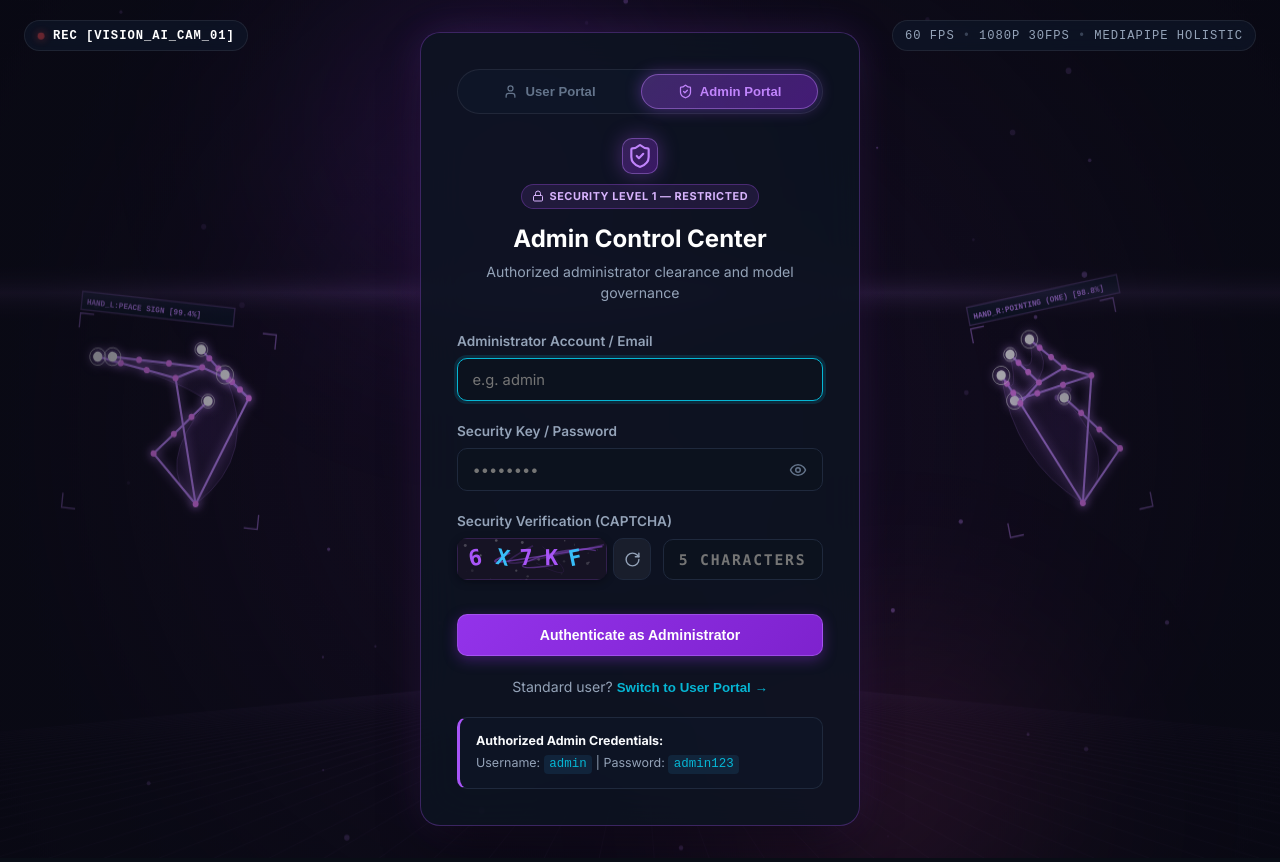
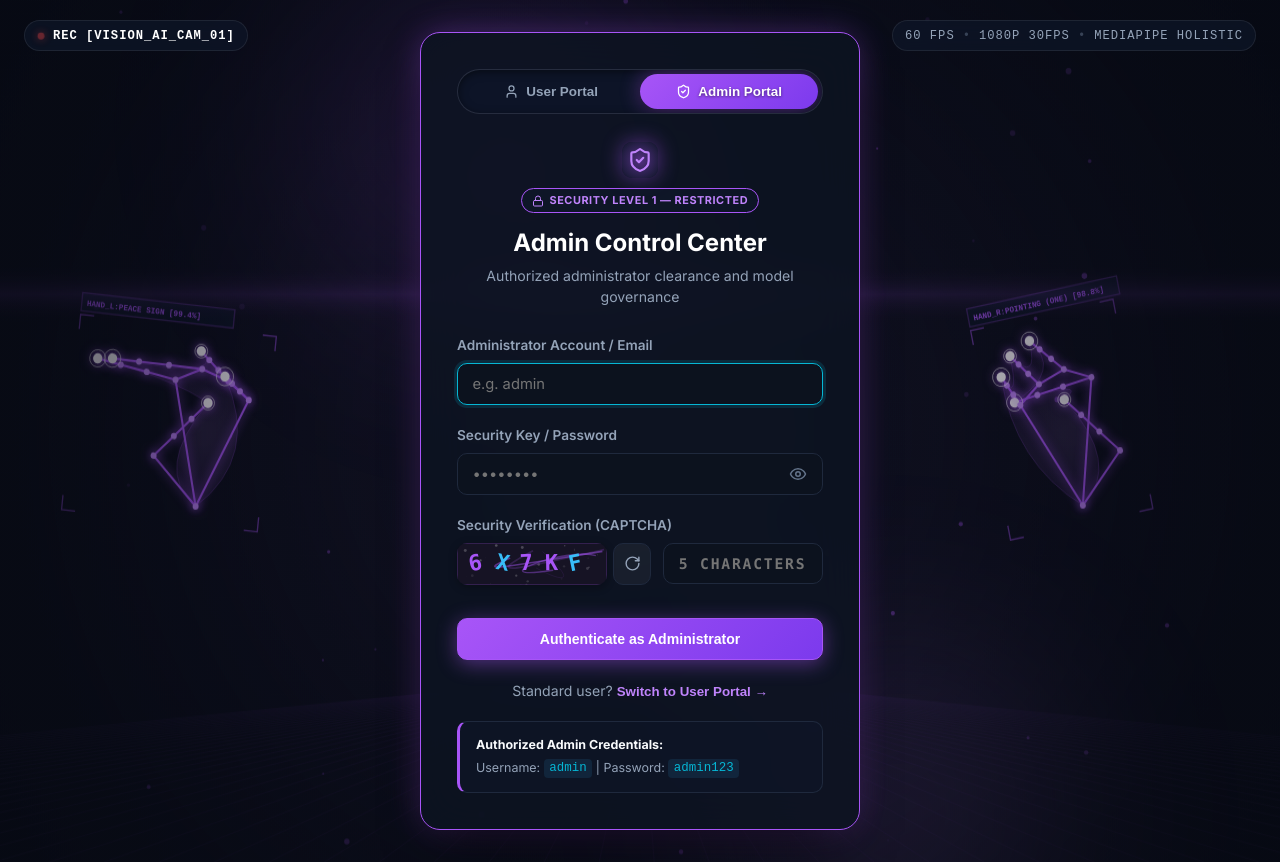
Before and after one commit to VTU27511/GestureAI, a React (Vite) app in the folder frontend/: page /admin/login in a window 1280 px wide. Built offline with nearby package versions, Linux system fonts and the light colour scheme.

Commit message:
Implement smooth physical sliding glider bar with dynamic multi-color cycling on every swap

```diff
--- a/frontend/src/components/MotionBackground.tsx
+++ b/frontend/src/components/MotionBackground.tsx
@@ -2,9 +2,24 @@ import React, { useEffect, useRef } from 'react';
 
 interface MotionBackgroundProps {
   variant?: 'user' | 'admin';
+  customColor?: string;
+  customSecondary?: string;
 }
 
-export const MotionBackground: React.FC<MotionBackgroundProps> = ({ variant = 'user' }) => {
+function hexToRgb(hex: string): string {
+  const clean = hex.replace('#', '');
+  const bigint = parseInt(clean, 16);
+  const r = (bigint >> 16) & 255;
+  const g = (bigint >> 8) & 255;
+  const b = bigint & 255;
+  return `${r}, ${g}, ${b}`;
+}
+
+export const MotionBackground: React.FC<MotionBackgroundProps> = ({
+  variant = 'user',
+  customColor,
+  customSecondary,
+}) => {
   const canvasRef = useRef<HTMLCanvasElement | null>(null);
 
   useEffect(() => {
@@ -25,10 +40,10 @@ export const MotionBackground: React.FC<MotionBackgroundProps> = ({ variant = 'u
     window.addEventListener('resize', handleResize);
 
     const isCyan = variant === 'user';
-    const primaryColor = isCyan ? '#38bdf8' : '#c084fc';
-    const secondaryColor = isCyan ? '#818cf8' : '#e879f9';
-    const primaryRGB = isCyan ? '56, 189, 248' : '192, 132, 252';
-    const accentRGB = isCyan ? '14, 165, 233' : '168, 85, 247';
+    const primaryColor = customColor || (isCyan ? '#38bdf8' : '#c084fc');
+    const secondaryColor = customSecondary || (isCyan ? '#818cf8' : '#e879f9');
+    const primaryRGB = hexToRgb(primaryColor);
+    const accentRGB = hexToRgb(secondaryColor);
 
     // Gestures configuration: [thumb, index, middle, ring, pinky] (0 = curled, 1 = extended)
     const gestureLibrary = [
@@ -47,9 +62,7 @@ export const MotionBackground: React.FC<MotionBackgroundProps> = ({ variant = 'u
 
     let hand1TargetIdx = 0;
     let hand2TargetIdx = 1;
-
     let gestureTimer = 0;
-
     let time = 0;
 
     // Ambient floating particles
@@ -79,8 +92,6 @@ export const MotionBackground: React.FC<MotionBackgroundProps> = ({ variant = 'u
       ctx.scale(scale, scale);
 
       const mirror = isLeft ? -1 : 1;
-
-      // 21 Landmarks Coordinate Array
       const pts: [number, number][] = [];
 
       // Wrist
@@ -136,7 +147,7 @@ export const MotionBackground: React.FC<MotionBackgroundProps> = ({ variant = 'u
       ctx.closePath();
 
       const palmGrad = ctx.createRadialGradient(0, 30, 10, 0, 30, 140);
-      palmGrad.addColorStop(0, `rgba(${accentRGB}, 0.15)`);
+      palmGrad.addColorStop(0, `rgba(${accentRGB}, 0.16)`);
       palmGrad.addColorStop(0.7, `rgba(${primaryRGB}, 0.06)`);
       palmGrad.addColorStop(1, 'rgba(0, 0, 0, 0)');
       ctx.fillStyle = palmGrad;
@@ -183,7 +194,6 @@ export const MotionBackground: React.FC<MotionBackgroundProps> = ({ variant = 'u
         ctx.fill();
 
         if (isFingertip) {
-          // Fingertip radar beacon ring
           ctx.beginPath();
           ctx.arc(px, py, radius + 3.5 + Math.sin(time * 3 + i) * 1.5, 0, Math.PI * 2);
           ctx.strokeStyle = `rgba(255, 255, 255, 0.6)`;
@@ -200,29 +210,25 @@ export const MotionBackground: React.FC<MotionBackgroundProps> = ({ variant = 'u
       const minY = Math.min(...pts.map((p) => p[1])) - 25;
       const maxY = Math.max(...pts.map((p) => p[1])) + 20;
 
-      // Corner brackets
       const bLen = 16;
       ctx.strokeStyle = `rgba(${primaryRGB}, 0.55)`;
       ctx.lineWidth = 1.6;
 
-      // Top-Left
+      // Corners
       ctx.beginPath();
       ctx.moveTo(minX, minY + bLen); ctx.lineTo(minX, minY); ctx.lineTo(minX + bLen, minY);
       ctx.stroke();
-      // Top-Right
       ctx.beginPath();
       ctx.moveTo(maxX - bLen, minY); ctx.lineTo(maxX, minY); ctx.lineTo(maxX, minY + bLen);
       ctx.stroke();
-      // Bottom-Left
       ctx.beginPath();
       ctx.moveTo(minX, maxY - bLen); ctx.lineTo(minX, maxY); ctx.lineTo(minX + bLen, maxY);
       ctx.stroke();
-      // Bottom-Right
       ctx.beginPath();
       ctx.moveTo(maxX - bLen, maxY); ctx.lineTo(maxX, maxY); ctx.lineTo(maxX, maxY - bLen);
       ctx.stroke();
 
-      // Hand Detection HUD Label
+      // Label
       ctx.fillStyle = `rgba(15, 23, 42, 0.85)`;
       ctx.fillRect(minX, minY - 24, 180, 20);
       ctx.strokeStyle = `rgba(${primaryRGB}, 0.3)`;
@@ -257,7 +263,7 @@ export const MotionBackground: React.FC<MotionBackgroundProps> = ({ variant = 'u
       ctx.clearRect(0, 0, width, height);
 
       // Deep dark cyber background
-      ctx.fillStyle = isCyan ? '#070d19' : '#0b0714';
+      ctx.fillStyle = '#060b14';
       ctx.fillRect(0, 0, width, height);
 
       // Ambient radial lighting
@@ -272,7 +278,7 @@ export const MotionBackground: React.FC<MotionBackgroundProps> = ({ variant = 'u
       ctx.fillRect(0, 0, width, height);
 
       // 3D Perspective Grid at Bottom
-      ctx.strokeStyle = `rgba(${primaryRGB}, 0.05)`;
+      ctx.strokeStyle = `rgba(${primaryRGB}, 0.06)`;
       ctx.lineWidth = 1;
       const horizonY = height * 0.78;
 
@@ -352,7 +358,7 @@ export const MotionBackground: React.FC<MotionBackgroundProps> = ({ variant = 'u
       window.removeEventListener('resize', handleResize);
       cancelAnimationFrame(animationFrameId);
     };
-  }, [variant]);
+  }, [variant, customColor, customSecondary]);
 
   return (
     <div className="motion-bg-container">
@@ -374,9 +380,19 @@ export const MotionBackground: React.FC<MotionBackgroundProps> = ({ variant = 'u
         </div>
       </div>
 
-      {/* Ambient Glowing Corner Orbs */}
-      <div className={`motion-orb orb-1 ${variant === 'admin' ? 'orb-admin' : ''}`} />
-      <div className={`motion-orb orb-2 ${variant === 'admin' ? 'orb-admin' : ''}`} />
+      {/* Ambient Glowing Corner Orbs with Dynamic Colors */}
+      <div
+        className="motion-orb orb-1"
+        style={{
+          background: `radial-gradient(circle, ${customColor || (variant === 'admin' ? '#9333ea' : '#0ea5e9')}, transparent 70%)`,
+        }}
+      />
+      <div
+        className="motion-orb orb-2"
+        style={{
+          background: `radial-gradient(circle, ${customSecondary || (variant === 'admin' ? '#ec4899' : '#6366f1')}, transparent 70%)`,
+        }}
+      />
 
       {/* Subtle Central Vignette so centered card pops cleanly */}
       <div className="motion-bg-overlay" />
--- a/frontend/src/pages/auth/LoginPage.tsx
+++ b/frontend/src/pages/auth/LoginPage.tsx
@@ -9,6 +9,82 @@ interface LoginPageProps {
   initialMode?: 'user' | 'admin';
 }
 
+export interface ColorTheme {
+  name: string;
+  primary: string;
+  secondary: string;
+  glow: string;
+  gradient: string;
+  textAccent: string;
+}
+
+export const DYNAMIC_THEMES: ColorTheme[] = [
+  {
+    name: 'Electric Cyan',
+    primary: '#06b6d4',
+    secondary: '#38bdf8',
+    glow: 'rgba(6, 182, 212, 0.45)',
+    gradient: 'linear-gradient(135deg, #06b6d4, #0284c7)',
+    textAccent: '#38bdf8',
+  },
+  {
+    name: 'Neon Purple',
+    primary: '#a855f7',
+    secondary: '#c084fc',
+    glow: 'rgba(168, 85, 247, 0.45)',
+    gradient: 'linear-gradient(135deg, #a855f7, #7c3aed)',
+    textAccent: '#c084fc',
+  },
+  {
+    name: 'Cyber Emerald',
+    primary: '#10b981',
+    secondary: '#34d399',
+    glow: 'rgba(16, 185, 129, 0.45)',
+    gradient: 'linear-gradient(135deg, #10b981, #059669)',
+    textAccent: '#34d399',
+  },
+  {
+    name: 'Cyberpunk Pink',
+    primary: '#f43f5e',
+    secondary: '#fb7185',
+    glow: 'rgba(244, 63, 94, 0.45)',
+    gradient: 'linear-gradient(135deg, #f43f5e, #e11d48)',
+    textAccent: '#fb7185',
+  },
+  {
+    name: 'Solar Amber',
+    primary: '#f59e0b',
+    secondary: '#fbbf24',
+    glow: 'rgba(245, 158, 11, 0.45)',
+    gradient: 'linear-gradient(135deg, #f59e0b, #d97706)',
+    textAccent: '#fbbf24',
+  },
+  {
+    name: 'Electric Violet',
+    primary: '#8b5cf6',
+    secondary: '#a78bfa',
+    glow: 'rgba(139, 92, 246, 0.45)',
+    gradient: 'linear-gradient(135deg, #8b5cf6, #6d28d9)',
+    textAccent: '#a78bfa',
+  },
+  {
+    name: 'Hyper Teal',
+    primary: '#14b8a6',
+    secondary: '#2dd4bf',
+    glow: 'rgba(20, 184, 166, 0.45)',
+    gradient: 'linear-gradient(135deg, #14b8a6, #0d9488)',
+    textAccent: '#2dd4bf',
+  },
+  {
+    name: 'Neon Magenta',
+    primary: '#ec4899',
+    secondary: '#f472b6',
+    glow: 'rgba(236, 72, 153, 0.45)',
+    gradient: 'linear-gradient(135deg, #ec4899, #db2777)',
+    textAccent: '#f472b6',
+  },
+];
+
 export const LoginPage: React.FC<LoginPageProps> = ({ initialMode }) => {
   const location = useLocation();
   const navigate = useNavigate();
@@ -19,6 +95,9 @@ export const LoginPage: React.FC<LoginPageProps> = ({ initialMode }) => {
     if (initialMode) return initialMode;
     return location.pathname.includes('admin') ? 'admin' : 'user';
   });
+
+  // Dynamic Theme Index that changes on every single swap!
+  const [themeIndex, setThemeIndex] = useState(() => (initialMode === 'admin' ? 1 : 0));
 
   const [username, setUsername] = useState('');
   const [password, setPassword] = useState('');
@@ -38,12 +117,15 @@ export const LoginPage: React.FC<LoginPageProps> = ({ initialMode }) => {
   }, [location.pathname]);
 
   const isAdmin = portalMode === 'admin';
+  const currentTheme = DYNAMIC_THEMES[themeIndex];
 
   const handleSwap = (targetMode: 'user' | 'admin') => {
     if (portalMode === targetMode) return;
     setError(null);
     setCaptchaInput('');
     setPortalMode(targetMode);
+    // Cycle to a brand-new vibrant cyber color every single time!
+    setThemeIndex((prev) => (prev + 1) % DYNAMIC_THEMES.length);
     window.history.replaceState(null, '', targetMode === 'admin' ? '/admin/login' : '/login');
   };
 
@@ -100,17 +182,37 @@ export const LoginPage: React.FC<LoginPageProps> = ({ initialMode }) => {
 
   return (
     <div className="auth-wrapper">
-      {/* Dynamic Background Particle & Wave Field */}
-      <MotionBackground variant={portalMode} />
+      {/* Real-time Human Hand Gesture Motion Capture with Dynamic Color Sync */}
+      <MotionBackground
+        variant={portalMode}
+        customColor={currentTheme.primary}
+        customSecondary={currentTheme.secondary}
+      />
 
       {/* Centered Glassmorphic Authentication Card */}
-      <div className={`auth-card ${isAdmin ? 'admin-auth-card' : ''}`}>
+      <div
+        className="auth-card"
+        style={{
+          borderColor: currentTheme.primary,
+          boxShadow: `0 20px 50px -15px rgba(0, 0, 0, 0.85), 0 0 35px -5px ${currentTheme.glow}`,
+          transition: 'all 0.5s cubic-bezier(0.4, 0, 0.2, 1)',
+        }}
+      >
+        {/* Top Smooth Sliding Pill Switcher Bar */}
+        <div className="portal-pill-switcher">
+          {/* Physical Sliding Glider Thumb */}
+          <div
+            className="pill-slider-thumb"
+            style={{
+              transform: isAdmin ? 'translateX(100%)' : 'translateX(0%)',
+              background: currentTheme.gradient,
+              boxShadow: `0 0 20px ${currentTheme.glow}, 0 2px 10px rgba(0,0,0,0.5)`,
+            }}
+          />
 
-        {/* Top Smooth Pill Switcher */}
-        <div className="portal-pill-switcher">
           <button
             type="button"
-            className={`pill-option ${!isAdmin ? 'active pill-user' : ''}`}
+            className={`pill-option ${!isAdmin ? 'active' : ''}`}
             onClick={() => handleSwap('user')}
           >
             <UserIcon size={15} />
@@ -119,7 +221,7 @@ export const LoginPage: React.FC<LoginPageProps> = ({ initialMode }) => {
 
           <button
             type="button"
-            className={`pill-option ${isAdmin ? 'active pill-admin' : ''}`}
+            className={`pill-option ${isAdmin ? 'active' : ''}`}
             onClick={() => handleSwap('admin')}
           >
             <ShieldCheck size={15} />
@@ -130,14 +232,28 @@ export const LoginPage: React.FC<LoginPageProps> = ({ initialMode }) => {
         {/* Dynamic Header */}
         <div className="auth-header">
           <div
-            className={`brand-icon ${isAdmin ? 'admin-brand-icon' : ''}`}
-            style={{ margin: '0 auto', transition: 'all 0.35s ease' }}
+            className="brand-icon"
+            style={{
+              margin: '0 auto',
+              background: `radial-gradient(circle, ${currentTheme.glow} 0%, rgba(15, 23, 42, 0.7) 100%)`,
+              borderColor: currentTheme.primary,
+              color: currentTheme.textAccent,
+              boxShadow: `0 0 20px ${currentTheme.glow}`,
+              transition: 'all 0.5s cubic-bezier(0.4, 0, 0.2, 1)',
+            }}
           >
             {isAdmin ? <ShieldCheck size={26} /> : <HandMetal size={24} />}
           </div>
 
           {isAdmin && (
-            <div className="admin-clearance-badge">
+            <div
+              className="admin-clearance-badge"
+              style={{
+                borderColor: currentTheme.primary,
+                color: currentTheme.textAccent,
+                background: `rgba(15, 23, 42, 0.7)`,
+              }}
+            >
               <Lock size={12} />
               <span>SECURITY LEVEL 1 — RESTRICTED</span>
             </div>
@@ -219,8 +335,18 @@ export const LoginPage: React.FC<LoginPageProps> = ({ initialMode }) => {
 
           <button
             type="submit"
-            className={`btn ${isAdmin ? 'btn-admin' : 'btn-primary'}`}
-            style={{ width: '100%', marginTop: '0.85rem', padding: '0.75rem' }}
+            className="btn"
+            style={{
+              width: '100%',
+              marginTop: '0.85rem',
+              padding: '0.75rem',
+              background: currentTheme.gradient,
+              borderColor: currentTheme.primary,
+              boxShadow: `0 4px 20px ${currentTheme.glow}`,
+              color: '#ffffff',
+              fontWeight: 700,
+              transition: 'all 0.4s ease',
+            }}
             disabled={loading}
           >
             {loading
@@ -236,7 +362,14 @@ export const LoginPage: React.FC<LoginPageProps> = ({ initialMode }) => {
               <button
                 type="button"
                 onClick={() => handleSwap('user')}
-                style={{ background: 'none', border: 'none', color: 'var(--accent-cyan)', fontWeight: 600, cursor: 'pointer', padding: 0 }}
+                style={{
+                  background: 'none',
+                  border: 'none',
+                  color: currentTheme.textAccent,
+                  fontWeight: 600,
+                  cursor: 'pointer',
+                  padding: 0,
+                }}
               >
                 Switch to User Portal →
               </button>
@@ -244,7 +377,10 @@ export const LoginPage: React.FC<LoginPageProps> = ({ initialMode }) => {
           ) : (
             <>
               Don't have an account?{' '}
-              <Link to="/register" style={{ fontWeight: 600, color: 'var(--accent-cyan)' }}>
+              <Link
+                to="/register"
+                style={{ fontWeight: 600, color: currentTheme.textAccent }}
+              >
                 Create one now
               </Link>
             </>
--- a/frontend/src/styles/index.css
+++ b/frontend/src/styles/index.css
@@ -1386,16 +1386,31 @@ a:hover {
   max-width: 400px;
 }
 
-/* Sliding Pill Switcher */
+/* Smooth Sliding Pill Switcher Bar */
 .portal-pill-switcher {
   display: flex;
   position: relative;
-  background: rgba(15, 23, 42, 0.75);
-  border: 1px solid rgba(255, 255, 255, 0.08);
+  background: rgba(15, 23, 42, 0.82);
+  border: 1px solid rgba(255, 255, 255, 0.1);
   border-radius: 9999px;
   padding: 4px;
-  margin-bottom: 1.5rem;
-  gap: 4px;
+  margin-bottom: 1.75rem;
+  overflow: hidden;
+  box-shadow: inset 0 2px 8px rgba(0, 0, 0, 0.5);
+}
+
+.pill-slider-thumb {
+  position: absolute;
+  top: 4px;
+  left: 4px;
+  width: calc(50% - 4px);
+  height: calc(100% - 8px);
+  border-radius: 9999px;
+  z-index: 1;
+  transition: transform 0.42s cubic-bezier(0.34, 1.25, 0.64, 1),
+              background 0.5s cubic-bezier(0.4, 0, 0.2, 1),
+              box-shadow 0.5s cubic-bezier(0.4, 0, 0.2, 1);
+  will-change: transform;
 }
 
 .pill-option {
@@ -1404,33 +1419,27 @@ a:hover {
   align-items: center;
   justify-content: center;
   gap: 0.45rem;
-  padding: 0.55rem 0.85rem;
-  font-size: 0.82rem;
-  font-weight: 600;
+  padding: 0.62rem 0.85rem;
+  font-size: 0.84rem;
+  font-weight: 700;
   border-radius: 9999px;
-  color: var(--text-muted);
+  color: #94a3b8;
   border: none;
   background: transparent;
   cursor: pointer;
-  transition: all 0.35s ease;
-}
-
-.pill-option:hover {
-  color: var(--text-primary);
-}
-
-.pill-option.active.pill-user {
-  background: linear-gradient(135deg, rgba(14, 165, 233, 0.28), rgba(2, 132, 199, 0.42));
-  color: #38bdf8;
-  border: 1px solid rgba(56, 189, 248, 0.45);
-  box-shadow: 0 0 16px rgba(56, 189, 248, 0.35);
-}
-
-.pill-option.active.pill-admin {
-  background: linear-gradient(135deg, rgba(168, 85, 247, 0.32), rgba(126, 34, 206, 0.48));
-  color: #c084fc;
-  border: 1px solid rgba(192, 132, 252, 0.45);
-  box-shadow: 0 0 16px rgba(168, 85, 247, 0.4);
+  position: relative;
+  z-index: 2;
+  transition: color 0.3s ease;
+  user-select: none;
+}
+
+.pill-option.active {
+  color: #ffffff;
+  text-shadow: 0 1px 3px rgba(0, 0, 0, 0.5);
+}
+
+.pill-option:not(.active):hover {
+  color: #f8fafc;
 }
 
 /* Cyber Motion Video Panel Styling */
```
